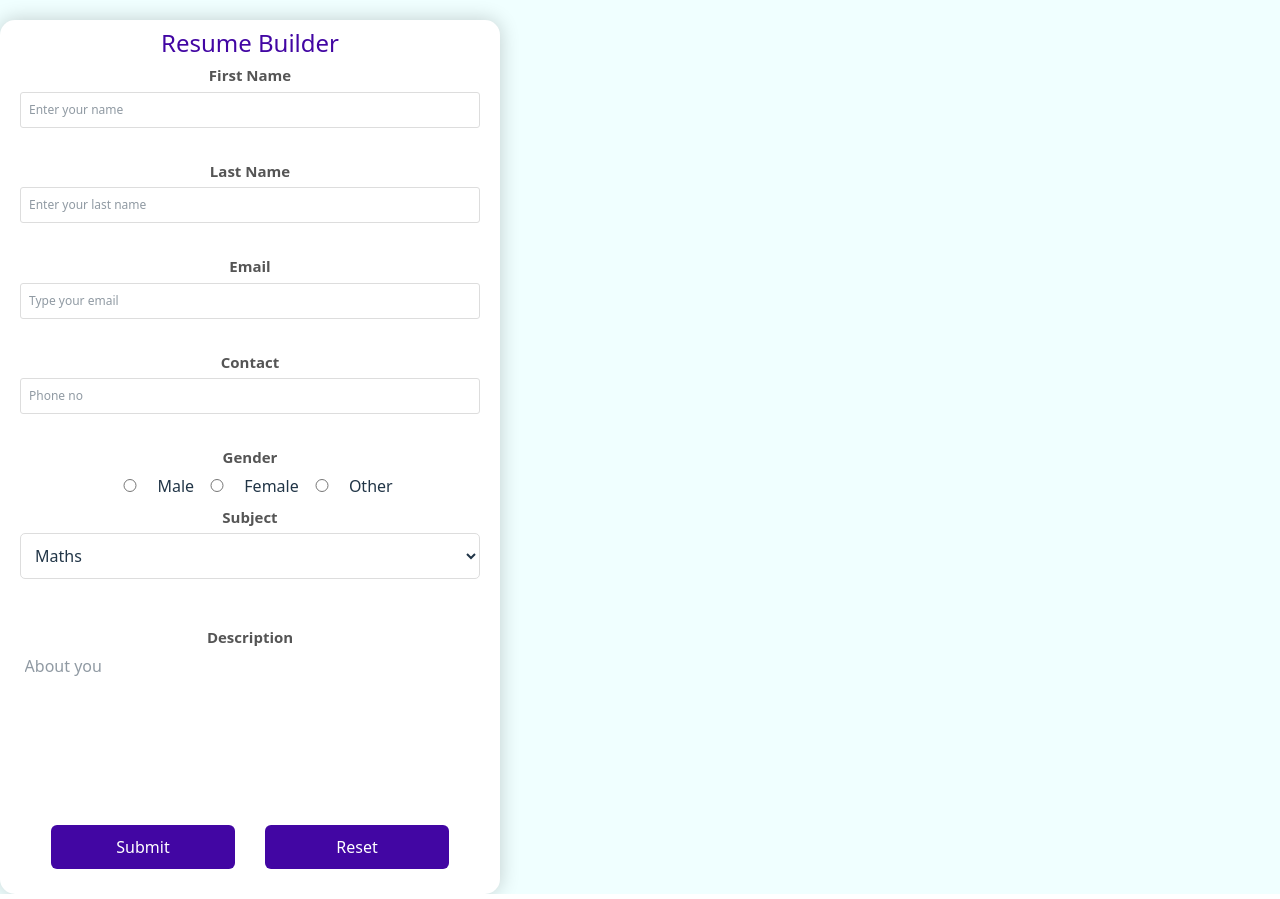
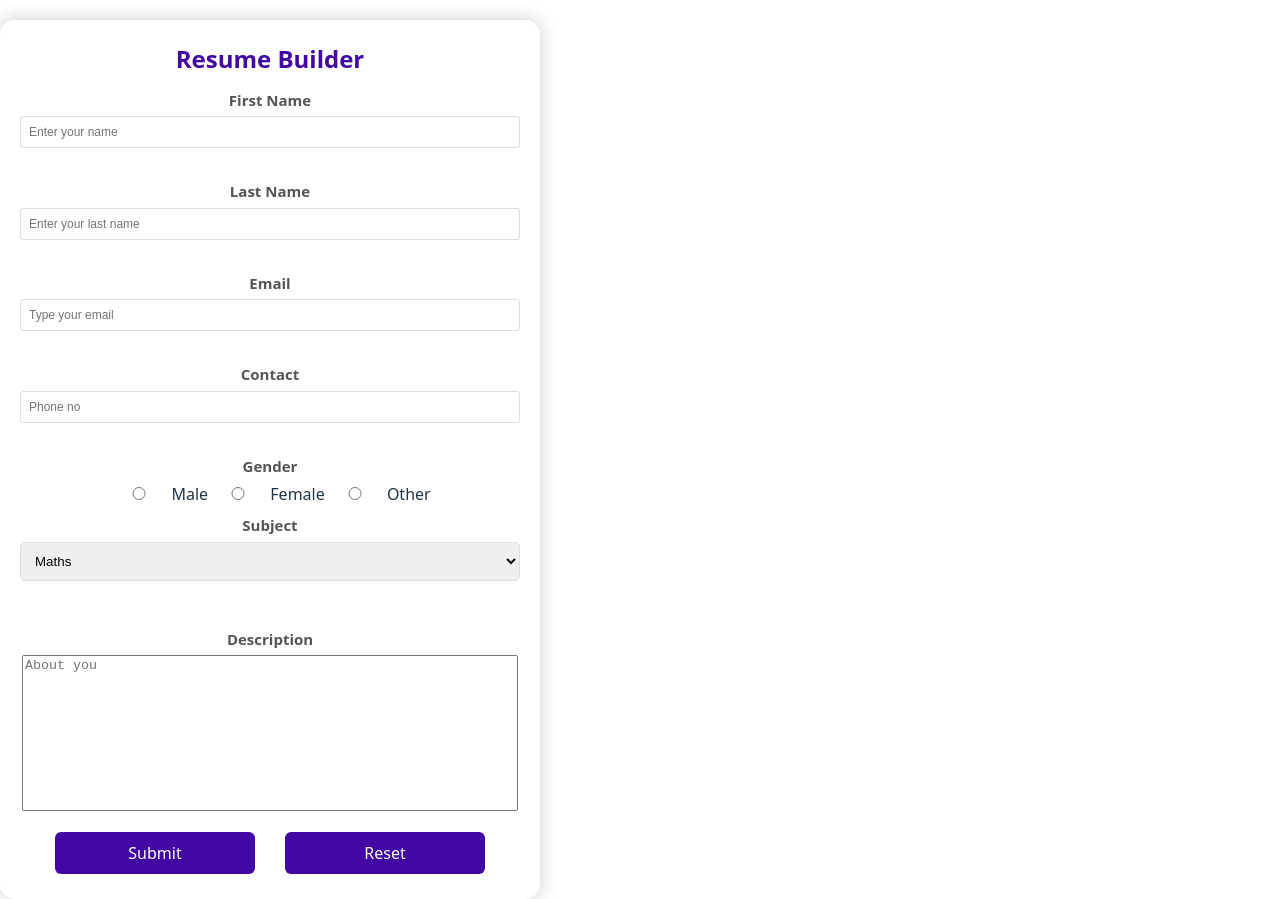
Before and after one commit to Iremide-tech/React-pro-2, a React (Vite) app: page / in a window 1280 px wide. Built offline with nearby package versions, Linux system fonts and the light colour scheme.

Commit message:
Changed the form file

```diff
--- a/src/App.jsx
+++ b/src/App.jsx
@@ -1,78 +1,10 @@
-import { useState } from 'react'
-
-import './App.css'
+import React from "react";
+import Form from "./Form";
 
 function App() {
-   const [values, setValues] = useState({
-    firstname: '',
-    lastname: '',
-    email: '',
-    contact: '',
-    gender: '',
-    subject: '',
-    description: '',
-   })
 
-const handleChanges = (e) => {
-   setValues({...values, [e.target.name]:[e.target.value]})
-}
-
-const handleSubmit = (e) => {
-  e.preventDefault()
-  console.log(values)
-}
-
-const ResetFun = () => {
-  setValues({firstname: '', lastname: '', email: ''})
-}
   return (
-    <>
-      <div className='container'>
-        <h1>Resume Builder</h1>
-        <form onSubmit={handleSubmit}>
-          <label htmlFor="firstname">First Name</label>
-          <input type='text' placeholder='Enter your name' name='fistname'
-          onChange={(e) => handleChanges(e)} required value={values.firstname}
-          />
-             <br />
-          <label htmlFor="lastname">Last Name</label>
-          <input type='text' placeholder='Enter your last name' name='lastname'
-           onChange={(e) => handleChanges(e)} required value={values.lastname}/>
-             <br />
-           <label htmlFor="email">Email</label>
-          <input type='text' placeholder='Type your email' name='email'
-           onChange={(e) => handleChanges(e)} required/>
-       <br />
-          <label htmlFor="contact">Contact</label>
-          <input type='number' placeholder='Phone no' name='contact'
-           onChange={(e) => handleChanges(e)} required/>
-       <br />
-   <label htmlFor="gender">Gender</label>
-   <input type="radio"
-    onChange={(e) => handleChanges(e)}/> Male
-   <input type="radio"
-    onChange={(e) => handleChanges(e)}/> Female
-   <input type="radio"
-    onChange={(e) => handleChanges(e)} /> Other
-         <br />
-   <label htmlFor="subject">Subject</label>
-   <select name="subject" id="subject"  onChange={(e) => handleChanges(e)}>
-    <option value="Maths">Maths</option>
-    <option value="Physics">Physics</option>
-    <option value="English">English</option>
-   </select>
-  <br />
-   <label htmlFor="description">Description</label>
-   <textarea name="description" id="description" cols="30" rows="10"
-    onChange={(e) => handleChanges(e)} placeholder='About you'></textarea>
-
-<button type="submit">Submit</button>
-<button type="reset" onClick={ResetFun}>Reset</button>
-   </form>
-
-      </div>
-    </>
+    <Form/>
   )
 }
-
 export default App
--- /dev/null
+++ b/src/Form.css
@@ -0,0 +1,80 @@
+dy {
+    background-color: azure;
+    text-align: center;
+  }
+
+  .container{
+    background-color: #fff;
+    border-radius: 15px;
+    box-shadow: 0 0 20px rgba(0,0,0,0.2);
+    padding: 10px 20px;
+    transition: transform 0.2s;
+    width: 500px;
+    text-align: center;
+    margin: auto;
+    margin-top: 20px;
+  }
+
+  h1 {
+    font-size: x-large;
+    text-align: center;
+    color: #4206a3;
+  }
+
+  label {
+     font-size: 15px;
+     display: block;
+     width: 100%;
+     margin-top: 8px;
+     margin-bottom: 5px;
+     text-align: center;
+     color: #555;
+     font-weight: bold;
+  }
+
+  input {
+     display: block;
+     width: 100%;
+     padding: 8px;
+     box-sizing: border-box;
+     border: 1px solid #ddd;
+     border-radius: 3px;
+     font-size: 12px;
+  }
+
+  input[type="radio"] {
+    display: inline;
+    width: 10%;
+  }
+
+  select {
+    display: block;
+    width: 100%;
+    margin-bottom: 15px;
+    padding: 10px;
+    box-sizing: border-box;
+    border: 1px solid #ddd;
+    border-radius: 5px;
+  }
+
+  textarea {
+    resize: none;
+    width: 98%;
+    min-height: 100px;
+    max-height: 150px;
+  }
+  button {
+    padding: 10px 15px;
+    border-radius: 6px;
+    margin: 15px;
+    border: none;
+    color: white;
+    cursor: pointer;
+    background-color: #4206a3;
+    width: 40%;
+    font-size: 16px;
+  }
+
+  button:hover {
+    background-color: #370788;
+  }
--- /dev/null
+++ b/src/Form.jsx
@@ -0,0 +1,78 @@
+import { useState } from 'react'
+
+import './Form.css'
+
+function Form() {
+   const [values, setValues] = useState({
+    firstname: '',
+    lastname: '',
+    email: '',
+    contact: '',
+    gender: '',
+    subject: '',
+    description: '',
+   })
+
+const handleChanges = (e) => {
+   setValues({...values, [e.target.name]:[e.target.value]})
+}
+
+const handleSubmit = (e) => {
+  e.preventDefault()
+  console.log(values)
+}
+
+const ResetFun = () => {
+  setValues({firstname: '', lastname: '', email: ''})
+}
+  return (
+    <>
+      <div className='container'>
+        <h1>Resume Builder</h1>
+        <form onSubmit={handleSubmit}>
+          <label htmlFor="firstname">First Name</label>
+          <input type='text' placeholder='Enter your name' name='fistname'
+          onChange={(e) => handleChanges(e)} required value={values.firstname}
+          />
+             <br />
+          <label htmlFor="lastname">Last Name</label>
+          <input type='text' placeholder='Enter your last name' name='lastname'
+           onChange={(e) => handleChanges(e)} required value={values.lastname}/>
+             <br />
+           <label htmlFor="email">Email</label>
+          <input type='text' placeholder='Type your email' name='email'
+           onChange={(e) => handleChanges(e)} required/>
+       <br />
+          <label htmlFor="contact">Contact</label>
+          <input type='number' placeholder='Phone no' name='contact'
+           onChange={(e) => handleChanges(e)} required/>
+       <br />
+   <label htmlFor="gender">Gender</label>
+   <input type="radio"
+    onChange={(e) => handleChanges(e)}/> Male
+   <input type="radio"
+    onChange={(e) => handleChanges(e)}/> Female
+   <input type="radio"
+    onChange={(e) => handleChanges(e)} /> Other
+         <br />
+   <label htmlFor="subject">Subject</label>
+   <select name="subject" id="subject"  onChange={(e) => handleChanges(e)}>
+    <option value="Maths">Maths</option>
+    <option value="Physics">Physics</option>
+    <option value="English">English</option>
+   </select>
+  <br />
+   <label htmlFor="description">Description</label>
+   <textarea name="description" id="description" cols="30" rows="10"
+    onChange={(e) => handleChanges(e)} placeholder='About you'></textarea>
+
+<button type="submit">Submit</button>
+<button type="reset" onClick={ResetFun}>Reset</button>
+   </form>
+
+      </div>
+    </>
+  )
+}
+
+export default Form
```
